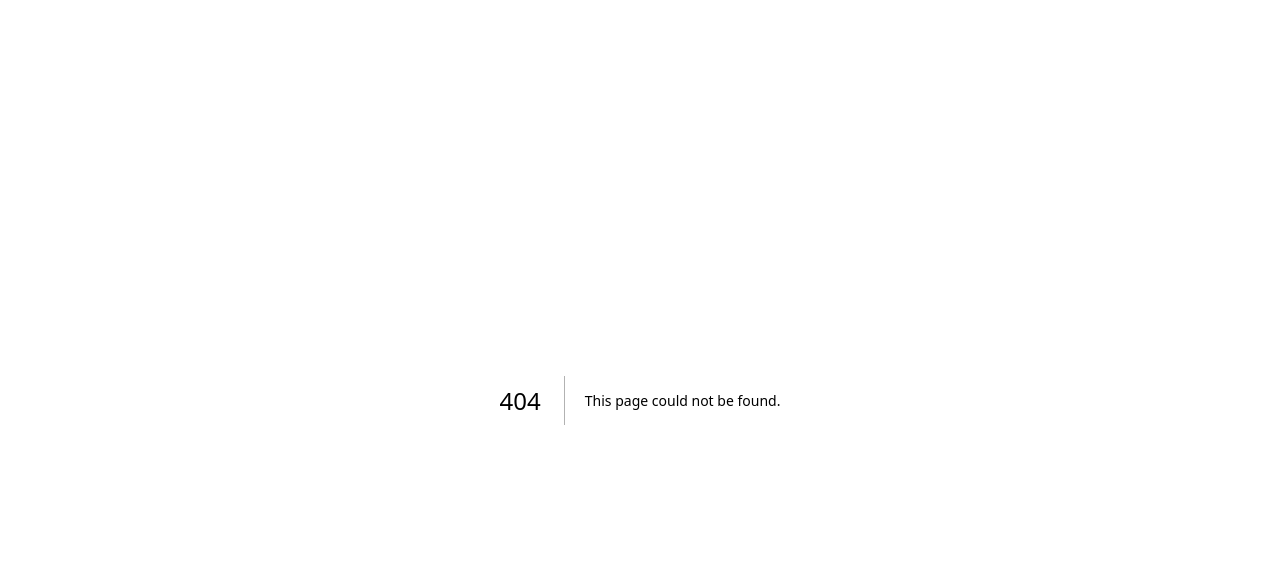
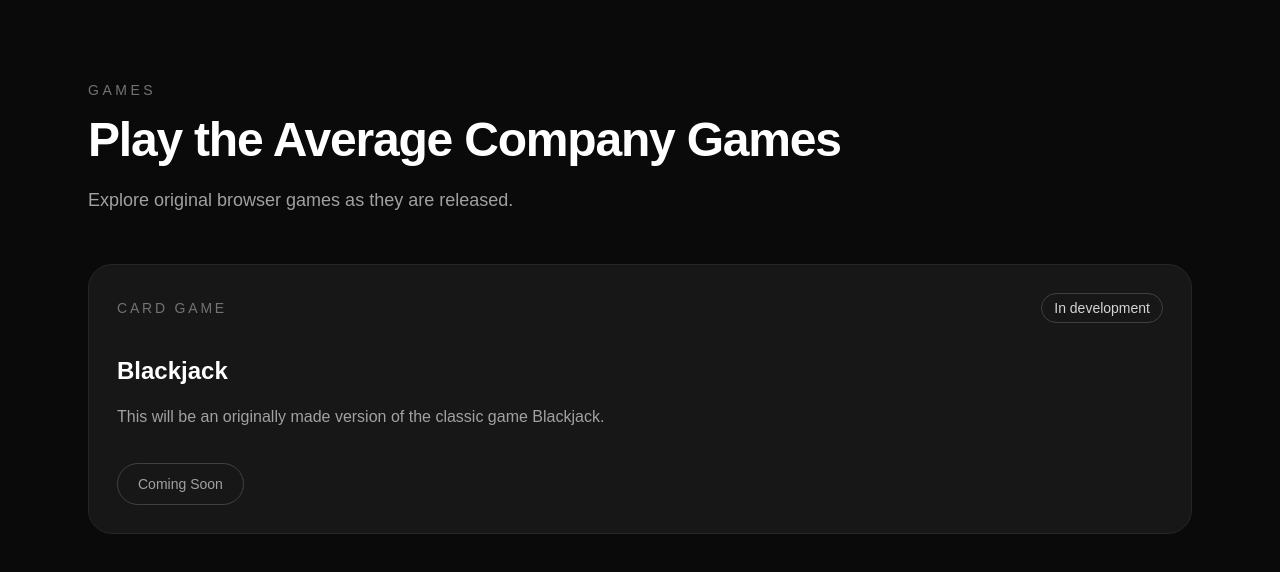
Before and after one commit to Kiilluaa/avgco-website, a Next.js app: page /games in a window 1280 px wide. Before the commit this address had no page. Shown: the top 572 px of the page. Built offline with nearby package versions, Linux system fonts and the light colour scheme.

Commit message:
Add games and account platform pages

```diff
--- /dev/null
+++ b/src/app/account/page.tsx
@@ -0,0 +1,23 @@
+export default function AccountPage() {
+  return (
+    <main className="min-h-screen bg-neutral-950 text-white">
+        <section className="mx-auto max-w-6xl px-6 py-20">
+            <p className="text-sm uppercase tracking-[0.25em] text-neutral-500">Account</p>
+            <h1 className="mt-4 text-4xl font-bold tracking-tight sm:text-5xl">Your profile</h1>
+            <p className="mt-5 max-w-2xl text-lg leading-8 text-neutral-400">
+                Accuonts will allow you to save your current and past games.
+            </p>
+            <div className="mt-12 max-w-xl rounded-3xl border border-neutral-800 bg-neutral-900 p-7">
+                <h2 className="text-2xl font-semibold">Accounts Coming Soon</h2>
+                <p className="mt-4 leading-7 text-neutral-400">
+                    Registration and saved progress will be added for initial launch.
+                </p>
+                <div className="mt-8 flex gap-4">
+                    <button className="rounded-full bg-white px-5 py-2.5 text-sm font-medium text-neutral-950">Sign in</button>
+                    <button className="rounded-full border border-neutral-700 px-5 py-2.5 text-sm text-neutral-300">Account</button>
+                </div>
+            </div>
+        </section>
+    </main>
+  );
+}
--- /dev/null
+++ b/src/app/games/page.tsx
@@ -0,0 +1,24 @@
+export default function GamesPage() {
+  return (
+    <main className="min-h-screen bg-neutral-950 text-white">
+        <section className="mx-auto max-w-6xl px-6 py-20">
+            <p className="text-sm uppercase tracking-[0.25em] text-neutral-500">Games</p>
+            <h1 className="mt-4 text-4xl font-bold tracking-tight sm:text-5xl">Play the Average Company Games</h1>
+            <p className="mt-5 max-w-2xl text-lg leading-8 text-neutral-400">Explore original browser games as they are released.</p>
+            <div className="mt-12 grid gap-6">
+                <article className="rounded-3xl border border-neutral-800 bg-neutral-900 p-7">
+                    <div className="flex items-center justify-between">
+                        <p className="text-sm uppercase tracking-[0.2em] text-neutral-500">Card Game</p>
+                        <p className="rounded-full border border-neutral-700 px-3 py-1 text-sm text-neutral-300">In development</p>
+                    </div>
+                    <h2 className="mt-8 text-2xl font-semibold">Blackjack</h2>
+                    <p className="mt-4 max-w-xl leading-7 text-neutral-400">
+                        This will be an originally made version of the classic game Blackjack.
+                    </p>
+                    <button className="mt-8 rounded-full border border-neutral-700 px-5 py-2.5 text-sm text-neutral-400">Coming Soon</button>
+                </article>
+            </div>
+        </section>
+    </main>
+  );
+}
--- a/src/app/page.tsx
+++ b/src/app/page.tsx
@@ -7,7 +7,6 @@ export default function Home() {
 
           <div className="hidden gap-8 text-sm text-neutral-300 sm:flex">
             <span className="transition hover:text-white">Games</span>
-            <span className="transition hover:text-white">Store</span>
             <span className="transition hover:text-white">Account</span>
           </div>
 
@@ -75,7 +74,7 @@ export default function Home() {
 
           <article className="rounded-3xl border border-neutral-800 bg-neutral-900 p-7">
             <p className="mb-4 text-sm text-neutral-500">03</p>
-            <h4 className="text-xl font-semibold">Future Store</h4>
+            <h4 className="text-xl font-semibold">New Releases</h4>
             <p className="mt-4 leading-7 text-neutral-400">
               A future space for AVGCO clothing, releases, and other products
               connected to the brand.
```
